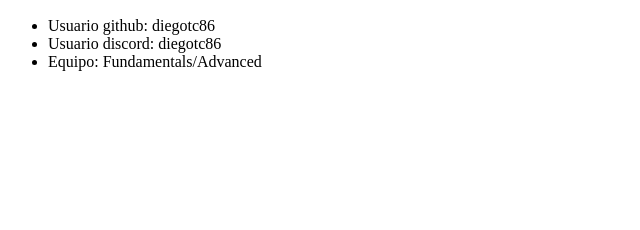
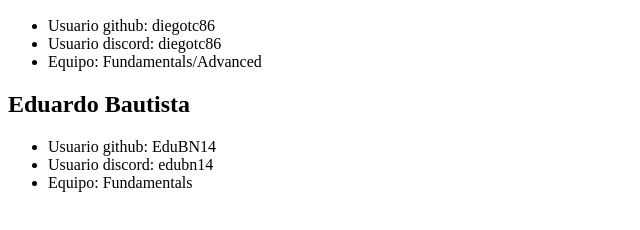
Before and after one commit to luis047527/nov24, a plain HTML site: page index.html in a window 1280 px wide. Shown: the part 110-340 px from the top of the page, without its empty margins (0-640 px from the left). Drawn offline with Linux system fonts and the light colour scheme.

Commit message:
agrega eduardo

```diff
--- a/index.html
+++ b/index.html
@@ -13,5 +13,11 @@
       <li>Usuario discord: diegotc86</li>
       <li>Equipo: Fundamentals/Advanced</li>
     </ul>
+    <h2>Eduardo Bautista</h2>
+    <ul>
+      <li>Usuario github: EduBN14</li>
+      <li>Usuario discord: edubn14</li>
+      <li>Equipo: Fundamentals</li>
+    </ul>
   </body>
 </html>
```
